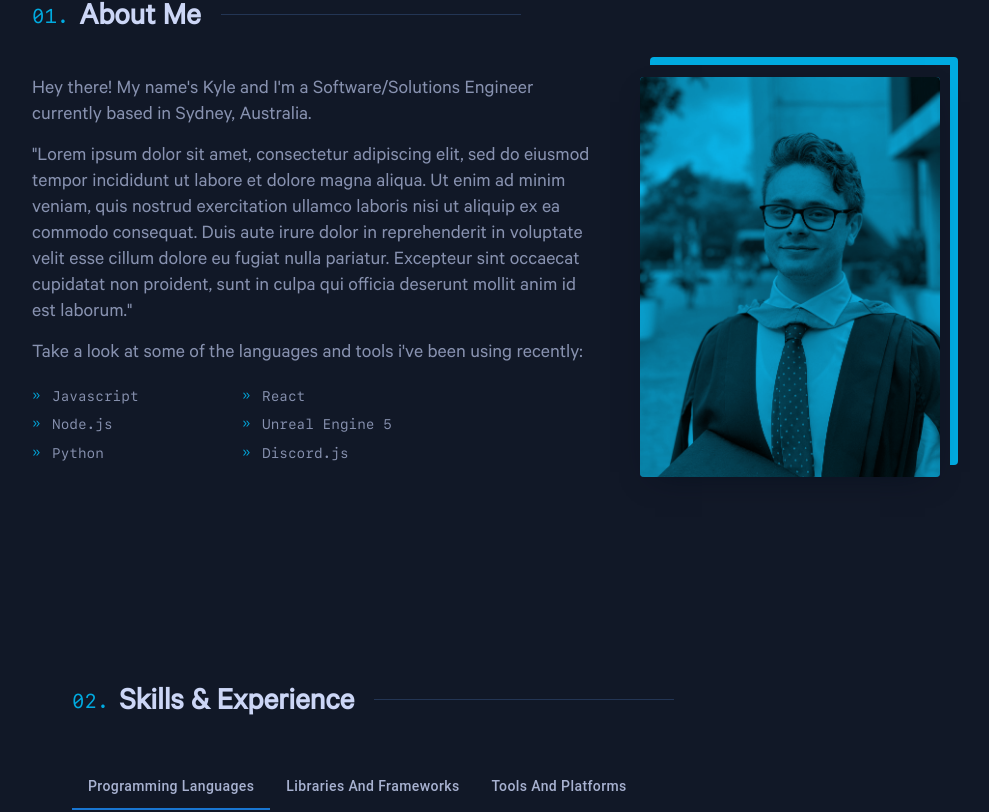
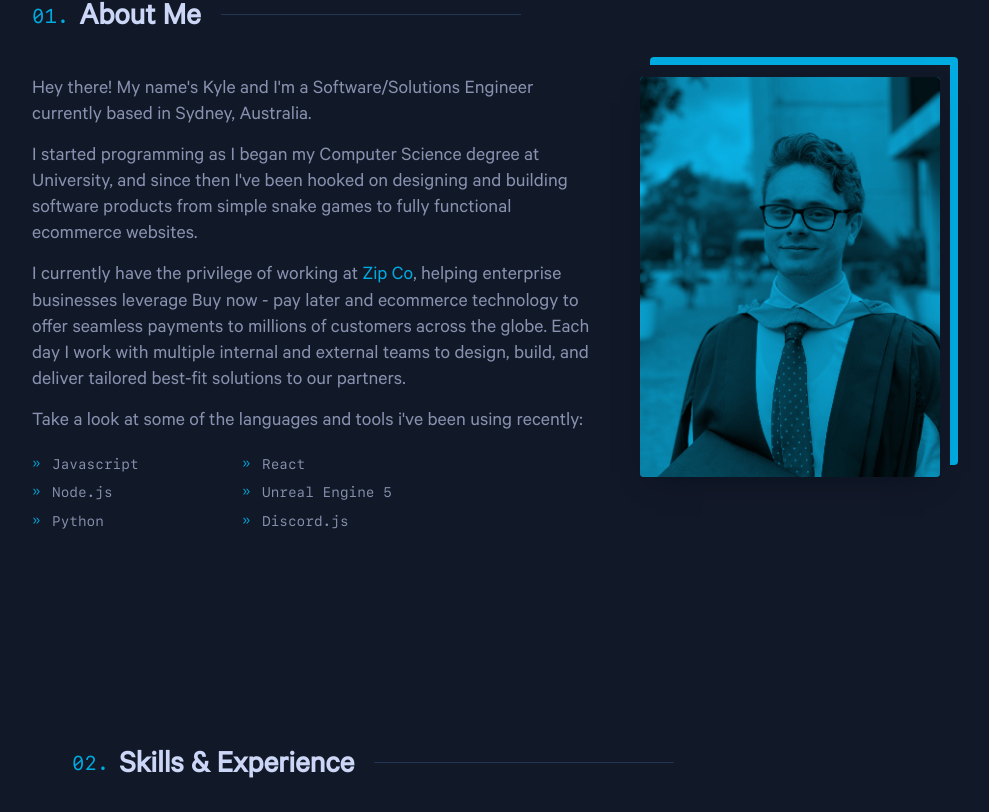
Before and after one commit to KyleMcSweeney3/myPortfolio, a React (Create React App) app: page / in a window 1280 px wide. Shown: the part 908-1720 px from the top of the page, without its empty margins (118-1107 px from the left). Built offline with nearby package versions, Linux system fonts and the light colour scheme.

Commit message:
Updated about me paragraphing

```diff
--- a/package.json
+++ b/package.json
@@ -1,6 +1,6 @@
 {
   "name": "my-portfolio",
-  "version": "0.1.0",
+  "version": "0.2.0",
   "private": true,
   "dependencies": {
     "@emotion/react": "^11.9.3",
@@ -13,12 +13,11 @@
     "bootstrap": "^5.1.3",
     "prop-types": "^15.8.1",
     "react": "^18.0.0",
-    "react-bootstrap": "^2.4.0",
     "react-dom": "^18.0.0",
     "react-helmet": "^6.1.0",
     "react-router-dom": "^6.3.0",
     "react-router-hash-link": "^2.4.3",
-    "react-scripts": "5.0.1",
+    "react-scripts": "^5.0.1",
     "react-transition-group": "^4.4.2",
     "scrollreveal": "^4.0.9",
     "styled-components": "^5.3.5",
--- a/src/components/Footer.jsx
+++ b/src/components/Footer.jsx
@@ -64,17 +64,17 @@ const Footer = () => {
             <StyledSocialLinks>
                 <ul>
                     <li>
-                        <a href = { github } target="_blank">
+                        <a href = { github } target="_blank" rel="noreferrer">
                             <IconGitHub />
                         </a>
                     </li>
                     <li>
-                        <a href =  { linkedIn } target="_blank">
+                        <a href =  { linkedIn } target="_blank" rel="noreferrer">
                             <IconLinkedin />
                         </a>
                     </li>
                     <li>
-                        <a href = { instagram } target="_blank">
+                        <a href = { instagram } target="_blank" rel="noreferrer">
                             <IconInstagram />
                         </a>
                     </li>
--- a/src/components/Navbar.jsx
+++ b/src/components/Navbar.jsx
@@ -2,8 +2,6 @@ import React from 'react'
 import styled from 'styled-components'
 import { colours } from '../config'
 import Menu from './Menu';
-import logo from '../images/KMLogo.png';
-import { Link } from 'react-router-dom';
 
 const StyledHeader = styled.header`
     display: flex;
@@ -136,11 +134,11 @@ const Navbar = () => {
         </div>
     );
 
-    const ResumeLink = (
-        <a className="resume-button" href="https://docs.google.com/document/d/1EYKz4MXVChuZJ2wK7UPmos60_zgKPpQIh3znKieEgH4/edit" target="_blank" rel="noopener noreferrer">
-          Resume
-        </a>
-      );
+    // const ResumeLink = (
+    //     <a className="resume-button" href="https://docs.google.com/document/d/1EYKz4MXVChuZJ2wK7UPmos60_zgKPpQIh3znKieEgH4/edit" target="_blank" rel="noopener noreferrer">
+    //       Resume
+    //     </a>
+    //   );
 
     return (
         <StyledHeader>
--- a/src/components/sections/About.jsx
+++ b/src/components/sections/About.jsx
@@ -112,6 +112,19 @@ const StyledPic = styled.div`
   }
 `;
 
+const JobTitle = styled.a`
+    color: ${colours.blue};
+    text-decoration: none;
+    text-decoration-skip-ink: auto;
+    &:hover, &:focus {
+        cursor: pointer;
+        transition: all 0.25s cubic-bezier(0.645, 0.045, 0.355, 1);
+        &:after {
+         width: 100%;
+        }
+    }
+`
+
 
 const About = () => {
     return (
@@ -124,10 +137,13 @@ const About = () => {
                             Hey there! My name's Kyle and I'm a Software/Solutions Engineer currently based in Sydney, Australia.
                         </p>
                         <p>
-                            "Lorem ipsum dolor sit amet, consectetur adipiscing elit, sed do eiusmod tempor incididunt ut labore et dolore magna aliqua.
-                            Ut enim ad minim veniam, quis nostrud exercitation ullamco laboris nisi ut aliquip ex ea commodo consequat. Duis aute irure dolor
-                            in reprehenderit in voluptate velit esse cillum dolore eu fugiat nulla pariatur. Excepteur sint occaecat cupidatat non proident,
-                            sunt in culpa qui officia deserunt mollit anim id est laborum."
+                            I started programming as I began my Computer Science degree at University, and since then I've been hooked on designing and building software products
+                            from simple snake games to fully functional ecommerce websites.
+                        </p>
+                        <p>
+                            I currently have the privilege of working at <JobTitle href = "https://zip.co/au" target="_blank">Zip Co</JobTitle>, helping enterprise businesses leverage Buy now - pay later and ecommerce technology
+                            to offer seamless payments to millions of customers across the globe. Each day I work with multiple internal and external teams to design,
+                            build, and deliver tailored best-fit solutions to our partners.
                         </p>
                         <p>Take a look at some of the languages and tools i've been using recently: </p>
                     </div>
--- a/src/components/sections/Experience.jsx
+++ b/src/components/sections/Experience.jsx
@@ -9,6 +9,7 @@ import Typography from '@mui/material/Typography';
 
 const StyledExperienceSection = styled.section`
     max-width: 900px;
+    height: 600px;
 
     .inner {
         display: flex;
--- a/src/data.jsx
+++ b/src/data.jsx
@@ -40,7 +40,7 @@ export const ProjectItems = [
         id: 5,
         githubURL: "https://github.com/KyleMcSweeney3/myPortfolio",
         title: "My Portfolio Website",
-        desc: "Github Repo for my portfolio site, which you are currently viewing.",
+        desc: "Github Repo for my portfolio site, built using React and hosted via AWS.",
         techOne: "ReactJS",
         techTwo: "Node.js",
         techThree: "React Hooks"
```
Also changed, not shown: public/manifest.json, 2 other files (tests, documents, lock files or other folders).
